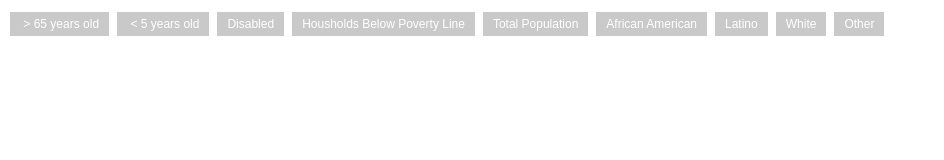
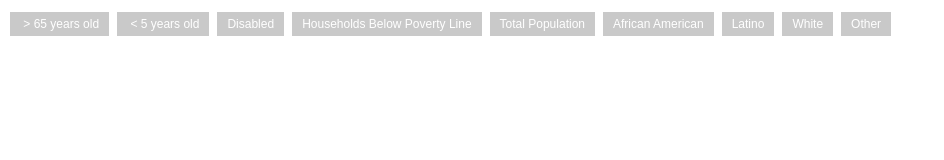
Before and after one commit to adooraaa/AAR-Bubble-Chart, a plain HTML site: page index.html in a window 1280 px wide. Shown: the whole page, without its empty margins (0-944 px from the left). Drawn offline with nearby package versions, Linux system fonts and the light colour scheme; no server answers.

Commit message:
Update index.html

```diff
--- a/index.html
+++ b/index.html
@@ -31,7 +31,7 @@ circle {
     <input type="button" class="button" id="PopulationOver65" value=" > 65 years old">
     <input type="button" class="button" id="PopulationUnder5" value=" < 5 years old">
     <input type="button" class="button" id="Disabled" value="Disabled">
-    <input type="button" class="button" id="HousholdsUnder30k" value="Housholds Below Poverty Line">
+    <input type="button" class="button" id="HouseholdsUnder30k" value="Households Below Poverty Line">
 
     <input type="button" class="button" id="TotalPopulation" value="Total Population">
     <input type="button" class="button" id="AfricanAmerican" value="African American">
```
